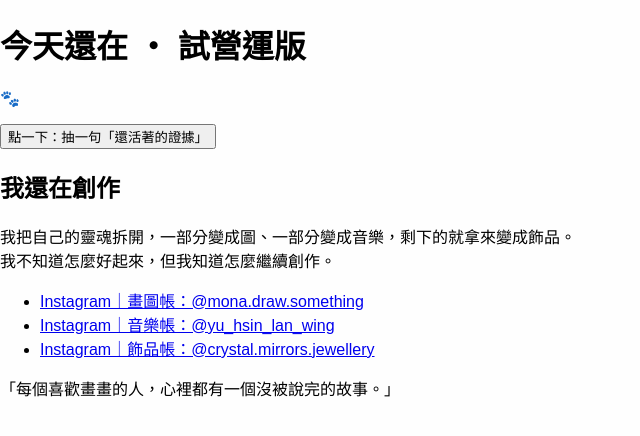
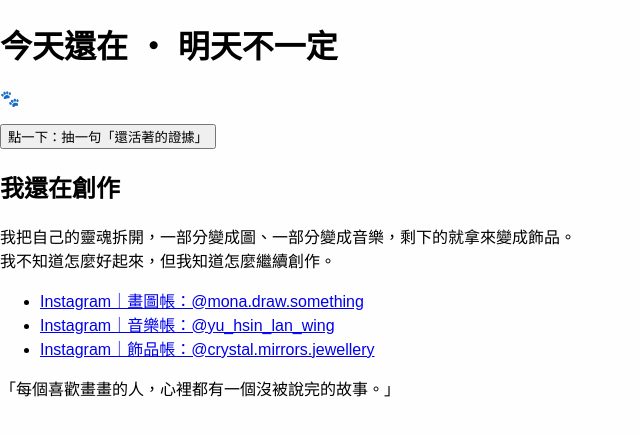
Before and after one commit to winggyyu/Still-here, a Next.js app: page / in a window 1280 px wide. Shown: the top 436 px of the page, without its empty margins (0-640 px from the left). Built offline with nearby package versions, Linux system fonts and the light colour scheme.

Commit message:
Update page.tsx

```diff
--- a/app/page.tsx
+++ b/app/page.tsx
@@ -4,4 +4,4 @@ export default function Page() { const quotes = [ "活著不是因為知道答
 
 const quote = quotes[Math.floor(Math.random() * quotes.length)];
 
-return ( <main className="p-4 max-w-2xl mx-auto"> <h1 className="text-4xl font-bold mb-1">今天還在 ・ 試營運版</h1> <p className="text-lg mb-4">🐾</p> <button className="border px-2 py-1 mb-6">點一下：抽一句「還活著的證據」</button> <h2 className="text-2xl font-bold mb-2">我還在創作</h2> <p className="mb-4"> 我把自己的靈魂拆開，一部分變成圖、一部分變成音樂，剩下的就拿來變成飾品。 <br />我不知道怎麼好起來，但我知道怎麼繼續創作。 </p> <ul className="list-disc pl-6 space-y-1 mb-6"> <li> <a href="https://www.instagram.com/mona.draw.something" className="text-blue-600 underline" target="_blank">Instagram｜畫圖帳：@mona.draw.something</a> </li> <li> <a href="https://www.instagram.com/yu_hsin_lan_wing" className="text-blue-600 underline" target="_blank">Instagram｜音樂帳：@yu_hsin_lan_wing</a> </li> <li> <a href="https://www.instagram.com/crystal.mirrors.jewellery" className="text-blue-600 underline" target="_blank">Instagram｜飾品帳：@crystal.mirrors.jewellery</a> </li> </ul> <div className="bg-gray-100 p-4 rounded-lg shadow"> <p className="italic">「{quote}」</p> </div> </main> ); }
+return ( <main className="p-4 max-w-2xl mx-auto"> <h1 className="text-4xl font-bold mb-1">今天還在 ・ 明天不一定</h1> <p className="text-lg mb-4">🐾</p> <button className="border px-2 py-1 mb-6">點一下：抽一句「還活著的證據」</button> <h2 className="text-2xl font-bold mb-2">我還在創作</h2> <p className="mb-4"> 我把自己的靈魂拆開，一部分變成圖、一部分變成音樂，剩下的就拿來變成飾品。 <br />我不知道怎麼好起來，但我知道怎麼繼續創作。 </p> <ul className="list-disc pl-6 space-y-1 mb-6"> <li> <a href="https://www.instagram.com/mona.draw.something" className="text-blue-600 underline" target="_blank">Instagram｜畫圖帳：@mona.draw.something</a> </li> <li> <a href="https://www.instagram.com/yu_hsin_lan_wing" className="text-blue-600 underline" target="_blank">Instagram｜音樂帳：@yu_hsin_lan_wing</a> </li> <li> <a href="https://www.instagram.com/crystal.mirrors.jewellery" className="text-blue-600 underline" target="_blank">Instagram｜飾品帳：@crystal.mirrors.jewellery</a> </li> </ul> <div className="bg-gray-100 p-4 rounded-lg shadow"> <p className="italic">「{quote}」</p> </div> </main> ); }
```
